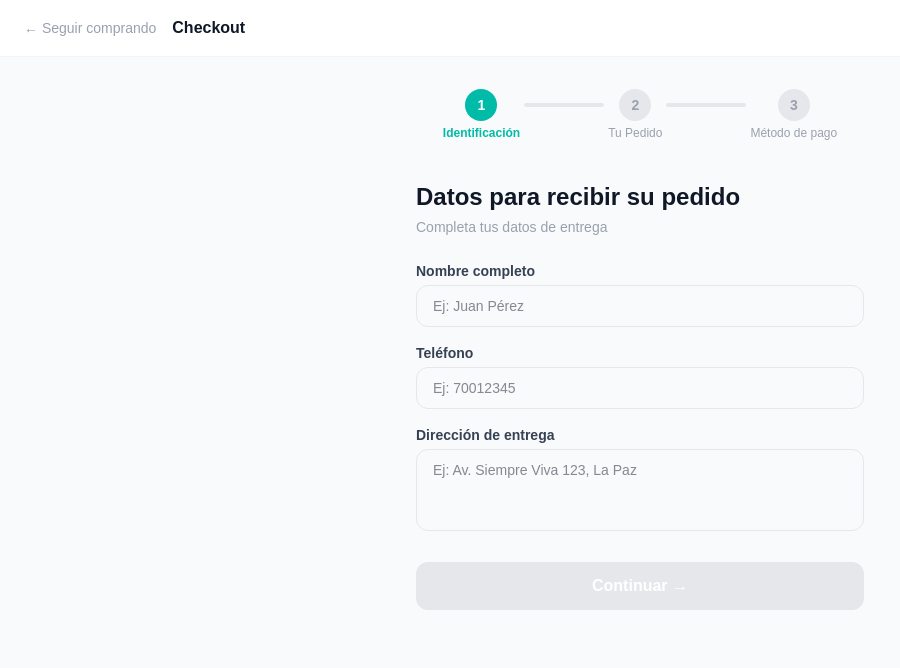
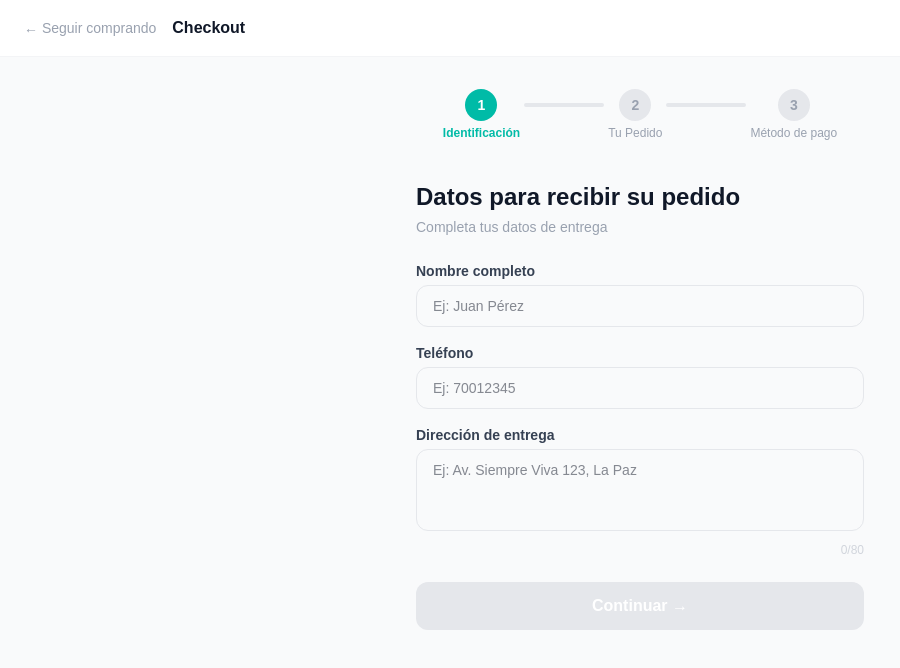
Before and after one commit to Dc-wolf/tap-store, a Next.js app: page /checkout in a window 1280 px wide. Shown: the top 668 px of the page, without its empty margins (0-900 px from the left). Built offline with nearby package versions, Linux system fonts and the light colour scheme.

Commit message:
validacion de formulario con restricciones

```diff
--- a/app/checkout/page.tsx
+++ b/app/checkout/page.tsx
@@ -4,14 +4,47 @@ import { useState } from "react";
 import { useCart } from "@/components/CartContext";
 import { useRouter } from "next/navigation";
 
-// ── TIPO ──────────────────────────────────────────────────
+// ── TIPOS ─────────────────────────────────────────────────
 type DatosCliente = {
   nombre: string;
   telefono: string;
   direccion: string;
 };
 
-// ── STEPPER ──────────────────────────────────────────────
+type ErroresCampo = {
+  nombre?: string;
+  telefono?: string;
+  direccion?: string;
+};
+
+// ── VALIDADORES ───────────────────────────────────────────
+const validarNombre = (valor: string): string | undefined => {
+  const trimmed = valor.trim();
+  if (!trimmed) return "El nombre es obligatorio.";
+  if (/\d/.test(trimmed)) return "El nombre no puede contener números.";
+  if (/[^a-záéíóúüñA-ZÁÉÍÓÚÜÑ\s]/.test(trimmed)) return "Solo se permiten letras y espacios.";
+  if (trimmed.length < 3) return "Mínimo 3 caracteres.";
+  if (trimmed.length > 60) return "Máximo 60 caracteres.";
+  return undefined;
+};
+
+const validarTelefono = (valor: string): string | undefined => {
+  const trimmed = valor.trim();
+  if (!trimmed) return "El teléfono es obligatorio.";
+  if (!/^[67]\d{7}$/.test(trimmed)) return "Debe ser un celular boliviano válido (ej: 70012345).";
+  return undefined;
+};
+
+const validarDireccion = (valor: string): string | undefined => {
+  const trimmed = valor.trim();
+  if (!trimmed) return "La dirección es obligatoria.";
+  if (trimmed.length < 10) return "Mínimo 10 caracteres.";
+  if (trimmed.length > 80) return "Máximo 80 caracteres.";
+  if (!/[a-zA-Z0-9]/.test(trimmed)) return "La dirección debe contener letras o números reales.";
+  return undefined;
+};
+
+// ── STEPPER ───────────────────────────────────────────────
 const pasos = ["Identificación", "Tu Pedido", "Método de pago"];
 
 function Stepper({ pasoActual }: { pasoActual: number }) {
@@ -26,12 +59,20 @@ function Stepper({ pasoActual }: { pasoActual: number }) {
             >
               {i + 1}
             </div>
-            <span className={`text-xs mt-1 ${i <= pasoActual ? "text-teal-500 font-semibold" : "text-gray-400"}`}>
+            <span
+              className={`text-xs mt-1 ${
+                i <= pasoActual ? "text-teal-500 font-semibold" : "text-gray-400"
+              }`}
+            >
               {paso}
             </span>
           </div>
           {i < pasos.length - 1 && (
-            <div className={`w-20 h-1 mx-1 mb-5 rounded transition ${i < pasoActual ? "bg-teal-500" : "bg-gray-200"}`} />
+            <div
+              className={`w-20 h-1 mx-1 mb-5 rounded transition ${
+                i < pasoActual ? "bg-teal-500" : "bg-gray-200"
+              }`}
+            />
           )}
         </div>
       ))}
@@ -49,53 +90,119 @@ function PasoIdentificacion({
   setDatos: (d: DatosCliente) => void;
   onSiguiente: () => void;
 }) {
-  const valido = datos.nombre.trim() && datos.telefono.trim() && datos.direccion.trim();
+  const [tocados, setTocados] = useState<Record<string, boolean>>({});
+
+  const errores: ErroresCampo = {
+    nombre: validarNombre(datos.nombre),
+    telefono: validarTelefono(datos.telefono),
+    direccion: validarDireccion(datos.direccion),
+  };
+
+  const valido =
+    !errores.nombre && !errores.telefono && !errores.direccion;
+
+  const marcarTocado = (campo: string) =>
+    setTocados((prev) => ({ ...prev, [campo]: true }));
+
+  const mostrarError = (campo: keyof ErroresCampo): string | undefined =>
+    tocados[campo] ? errores[campo] : undefined;
 
   return (
     <div className="max-w-md mx-auto">
-      <h2 className="text-2xl font-bold text-gray-900 mb-1">Datos para recibir su pedido</h2>
+      <h2 className="text-2xl font-bold text-gray-900 mb-1">
+        Datos para recibir su pedido
+      </h2>
       <p className="text-gray-400 text-sm mb-6">Completa tus datos de entrega</p>
 
       <div className="flex flex-col gap-4">
+        {/* NOMBRE */}
         <div>
-          <label className="text-sm font-semibold text-gray-700 mb-1 block">Nombre completo</label>
+          <label className="text-sm font-semibold text-gray-700 mb-1 block">
+            Nombre completo
+          </label>
           <input
             type="text"
             placeholder="Ej: Juan Pérez"
             value={datos.nombre}
             onChange={(e) => setDatos({ ...datos, nombre: e.target.value })}
-            className="w-full border border-gray-200 rounded-xl px-4 py-2.5 text-sm focus:outline-none focus:ring-2 focus:ring-teal-400"
+            onBlur={() => marcarTocado("nombre")}
+            maxLength={60}
+            className={`w-full border rounded-xl px-4 py-2.5 text-sm focus:outline-none focus:ring-2 transition ${
+              mostrarError("nombre")
+                ? "border-red-400 focus:ring-red-300"
+                : "border-gray-200 focus:ring-teal-400"
+            }`}
           />
+          {mostrarError("nombre") && (
+            <p className="text-red-500 text-xs mt-1">{mostrarError("nombre")}</p>
+          )}
         </div>
 
+        {/* TELÉFONO */}
         <div>
-          <label className="text-sm font-semibold text-gray-700 mb-1 block">Teléfono</label>
+          <label className="text-sm font-semibold text-gray-700 mb-1 block">
+            Teléfono
+          </label>
           <input
             type="tel"
             placeholder="Ej: 70012345"
             value={datos.telefono}
-            onChange={(e) => setDatos({ ...datos, telefono: e.target.value })}
-            className="w-full border border-gray-200 rounded-xl px-4 py-2.5 text-sm focus:outline-none focus:ring-2 focus:ring-teal-400"
+            onChange={(e) => {
+              const soloDigitos = e.target.value.replace(/\D/g, "").slice(0, 8);
+              setDatos({ ...datos, telefono: soloDigitos });
+            }}
+            onBlur={() => marcarTocado("telefono")}
+            maxLength={8}
+            className={`w-full border rounded-xl px-4 py-2.5 text-sm focus:outline-none focus:ring-2 transition ${
+              mostrarError("telefono")
+                ? "border-red-400 focus:ring-red-300"
+                : "border-gray-200 focus:ring-teal-400"
+            }`}
           />
+          {mostrarError("telefono") && (
+            <p className="text-red-500 text-xs mt-1">{mostrarError("telefono")}</p>
+          )}
         </div>
 
+        {/* DIRECCIÓN */}
         <div>
-          <label className="text-sm font-semibold text-gray-700 mb-1 block">Dirección de entrega</label>
+          <label className="text-sm font-semibold text-gray-700 mb-1 block">
+            Dirección de entrega
+          </label>
           <textarea
             placeholder="Ej: Av. Siempre Viva 123, La Paz"
             value={datos.direccion}
             onChange={(e) => setDatos({ ...datos, direccion: e.target.value })}
+            onBlur={() => marcarTocado("direccion")}
             rows={3}
-            className="w-full border border-gray-200 rounded-xl px-4 py-2.5 text-sm focus:outline-none focus:ring-2 focus:ring-teal-400 resize-none"
+            maxLength={80}
+            className={`w-full border rounded-xl px-4 py-2.5 text-sm focus:outline-none focus:ring-2 resize-none transition ${
+              mostrarError("direccion")
+                ? "border-red-400 focus:ring-red-300"
+                : "border-gray-200 focus:ring-teal-400"
+            }`}
           />
+          <div className="flex justify-between items-start mt-1">
+            {mostrarError("direccion") ? (
+              <p className="text-red-500 text-xs">{mostrarError("direccion")}</p>
+            ) : (
+              <span />
+            )}
+            <span className="text-xs text-gray-300 ml-auto">
+              {datos.direccion.length}/80
+            </span>
+          </div>
         </div>
       </div>
 
       <button
         onClick={onSiguiente}
         disabled={!valido}
-        className={`w-full mt-6 py-3 rounded-xl font-bold text-white transition
-          ${valido ? "bg-teal-500 hover:bg-teal-600" : "bg-gray-200 cursor-not-allowed text-gray-400"}`}
+        className={`w-full mt-6 py-3 rounded-xl font-bold text-white transition ${
+          valido
+            ? "bg-teal-500 hover:bg-teal-600"
+            : "bg-gray-200 cursor-not-allowed text-gray-400"
+        }`}
       >
         Continuar →
       </button>
@@ -114,7 +221,10 @@ function PasoPedido({
   const { cart, increaseQuantity, decreaseQuantity } = useCart();
 
   const tasa = 6.96;
-  const subtotalBs = cart.reduce((acc, i) => acc + i.price * tasa * i.quantity, 0);
+  const subtotalBs = cart.reduce(
+    (acc, i) => acc + i.price * tasa * i.quantity,
+    0
+  );
   const deliveryBs = 15;
   const totalBs = subtotalBs + deliveryBs;
 
@@ -122,7 +232,12 @@ function PasoPedido({
     return (
       <div className="max-w-md mx-auto text-center">
         <p className="text-gray-400 text-lg">Tu carrito está vacío.</p>
-        <button onClick={onAtras} className="mt-4 text-teal-500 underline text-sm">← Volver</button>
+        <button
+          onClick={onAtras}
+          className="mt-4 text-teal-500 underline text-sm"
+        >
+          ← Volver
+        </button>
       </div>
     );
   }
@@ -134,7 +249,10 @@ function PasoPedido({
       {/* ITEMS */}
       <div className="flex flex-col gap-4 mb-6">
         {cart.map((item) => (
-          <div key={item.id} className="flex items-center gap-4 border border-gray-100 rounded-xl p-3">
+          <div
+            key={item.id}
+            className="flex items-center gap-4 border border-gray-100 rounded-xl p-3"
+          >
             <div className="flex-1">
               <p className="font-semibold text-gray-900 text-sm">{item.name}</p>
               <p className="text-teal-500 font-bold text-sm mt-0.5">
@@ -145,12 +263,18 @@ function PasoPedido({
               <button
                 onClick={() => decreaseQuantity(item.id)}
                 className="text-gray-500 hover:text-black text-lg font-bold w-6 text-center"
-              >−</button>
-              <span className="text-sm font-semibold w-4 text-center">{item.quantity}</span>
+              >
+                −
+              </button>
+              <span className="text-sm font-semibold w-4 text-center">
+                {item.quantity}
+              </span>
               <button
                 onClick={() => increaseQuantity(item.id)}
                 className="text-gray-500 hover:text-black text-lg font-bold w-6 text-center"
-              >+</button>
+              >
+                +
+              </button>
             </div>
           </div>
         ))}
@@ -202,16 +326,27 @@ function PasoPago({
   const [confirmado, setConfirmado] = useState(false);
 
   const tasa = 6.96;
-const subtotalBs = cart.reduce((acc, i) => acc + i.price * tasa * i.quantity, 0);
+  const subtotalBs = cart.reduce(
+    (acc, i) => acc + i.price * tasa * i.quantity,
+    0
+  );
   const totalBs = subtotalBs + 15;
 
   if (confirmado) {
     return (
       <div className="max-w-md mx-auto text-center py-10">
         <div className="text-5xl mb-4">✅</div>
-        <h2 className="text-2xl font-bold text-gray-900 mb-2">¡Pedido confirmado!</h2>
-        <p className="text-gray-500 text-sm mb-1">Gracias, <span className="font-semibold">{datos.nombre}</span></p>
-        <p className="text-gray-500 text-sm">Te contactaremos al <span className="font-semibold">{datos.telefono}</span> para coordinar la entrega.</p>
+        <h2 className="text-2xl font-bold text-gray-900 mb-2">
+          ¡Pedido confirmado!
+        </h2>
+        <p className="text-gray-500 text-sm mb-1">
+          Gracias, <span className="font-semibold">{datos.nombre}</span>
+        </p>
+        <p className="text-gray-500 text-sm">
+          Te contactaremos al{" "}
+          <span className="font-semibold">{datos.telefono}</span> para coordinar
+          la entrega.
+        </p>
       </div>
     );
   }
@@ -222,7 +357,9 @@ const totalBs = subtotalBs + 15;
 
       <div className="border border-teal-200 bg-teal-50 rounded-2xl p-5 mb-4">
         <p className="font-bold text-teal-700 mb-1">QR / Transferencia bancaria</p>
-        <p className="text-sm text-teal-600 mb-3">Realiza el pago por el monto exacto:</p>
+        <p className="text-sm text-teal-600 mb-3">
+          Realiza el pago por el monto exacto:
+        </p>
 
         <div className="bg-white rounded-xl p-4 text-center mb-3 border border-teal-100">
           {/* Reemplaza este div con <img src="tu-qr.png" /> cuando tengas el QR */}
@@ -252,7 +389,8 @@ const totalBs = subtotalBs + 15;
       </div>
 
       <p className="text-xs text-gray-400 text-center mb-6">
-        Una vez realizado el pago, confirma tu pedido y nos comunicaremos contigo.
+        Una vez realizado el pago, confirma tu pedido y nos comunicaremos
+        contigo.
       </p>
 
       <div className="flex gap-3">
@@ -280,7 +418,11 @@ const totalBs = subtotalBs + 15;
 export default function CheckoutPage() {
   const router = useRouter();
   const [pasoActual, setPasoActual] = useState(0);
-  const [datos, setDatos] = useState<DatosCliente>({ nombre: "", telefono: "", direccion: "" });
+  const [datos, setDatos] = useState<DatosCliente>({
+    nombre: "",
+    telefono: "",
+    direccion: "",
+  });
 
   return (
     <div className="min-h-screen bg-gray-50">
@@ -312,10 +454,7 @@ export default function CheckoutPage() {
           />
         )}
         {pasoActual === 2 && (
-          <PasoPago
-            datos={datos}
-            onAtras={() => setPasoActual(1)}
-          />
+          <PasoPago datos={datos} onAtras={() => setPasoActual(1)} />
         )}
       </div>
     </div>
```
Lines whose indentation alone changed are shown as unchanged.
